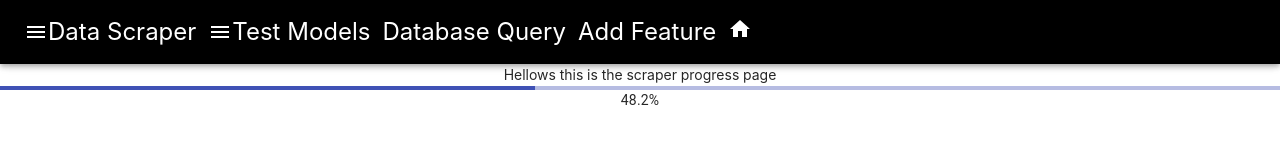
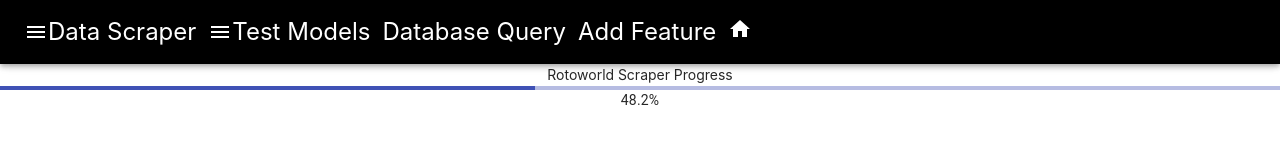
Before and after one commit to AATataj/fantasy_front, a React (Create React App) app: page /ScrapeAll in a window 1280 px wide. Shown: the top 160 px of the page. Built offline with nearby package versions, Linux system fonts and the light colour scheme.

Commit message:
better % rounding

```diff
--- a/src/ScraperPage.js
+++ b/src/ScraperPage.js
@@ -30,7 +30,7 @@ function ScraperPage(){
 
         <React.Fragment>
             <Navbar />
-            Hellows this is the scraper progress page
+            Rotoworld Scraper Progress
             <Box width = "100%" alignItems="center">
                 <Box>
                     <LinearProgress variant ="determinate" value={progress}>
@@ -38,7 +38,7 @@ function ScraperPage(){
                 </Box>
                 <Box>
                     <Typography variant="body2">
-                        {Number.parseFloat(progress).toPrecision(3).toString() + "%"}
+                        {progress.toFixed(1).toString() + "%"}
                     </Typography>
                 </Box>
             </Box>
```
